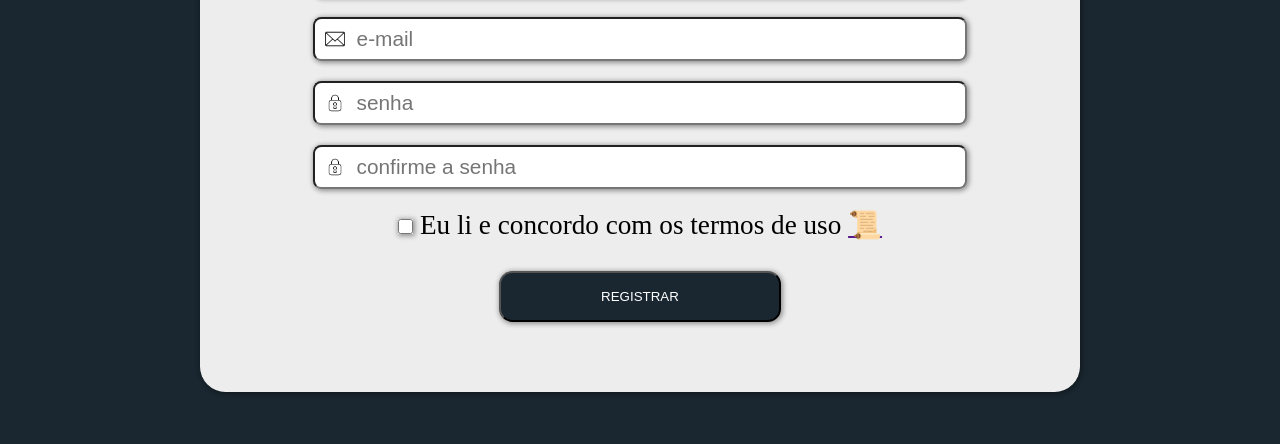
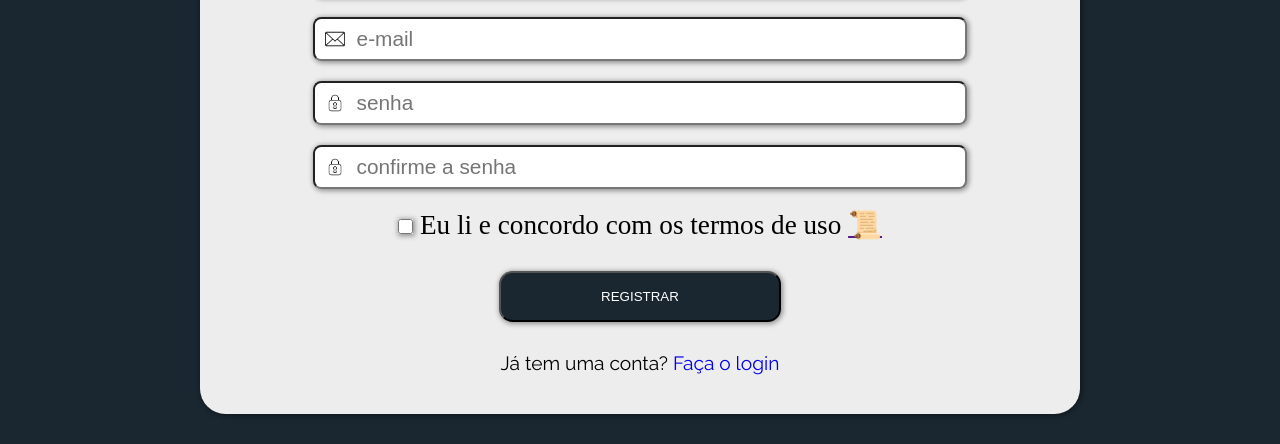
Before and after one commit to rafaelvizu/tour-rp-desktop-version, a plain HTML site: page pages/registro_screen.html in a window 1280 px wide. Shown: the part 356-800 px from the top of the page. Drawn offline with Linux system fonts and the light colour scheme.

Commit message:
registro v1.1

```diff
--- a/pages/registro_screen.html
+++ b/pages/registro_screen.html
@@ -27,9 +27,8 @@
 
             <button>REGISTRAR</button>
 
-
         </div>
-
+        <p>Já tem uma conta? <a href="login_screen.html" target="_self" rel="prev">Faça o login</a></p>
     </main>
 </body>
 </html>
```
Also changed, not shown: imgs/tour-rp_hd.png, styles/sa.txt (deleted).
